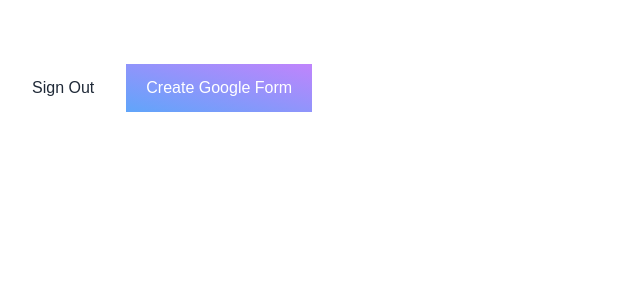
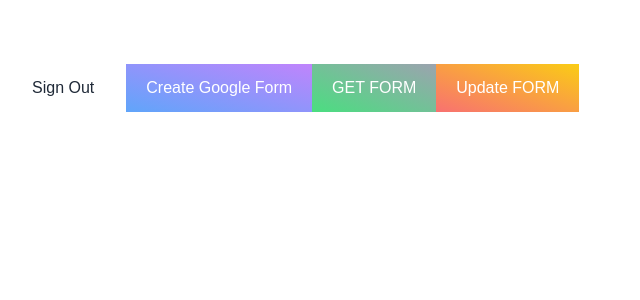
Before and after one commit to aviralsharma07/formgpt, a Next.js app: page /dashboard in a window 1280 px wide. Shown: the top 300 px of the page, without its empty margins (0-640 px from the left). Built offline with nearby package versions, Linux system fonts and the light colour scheme; no server answers.

Commit message:
add and test groq

```diff
--- a/app/dashboard/page.tsx
+++ b/app/dashboard/page.tsx
@@ -4,10 +4,13 @@
 import React, { useEffect, useState } from "react";
 import { useAuth } from "../context/AuthContext";
 import { useFetch } from "../lib/hooks/useFetch";
+
 const Dashboard = () => {
   const { signOut, googleAccessToken, user } = useAuth();
 
   const { data, error, loading, fetchData } = useFetch();
+  console.log(data);
+  console.log("Fetched Form", (data as any)?.info?.title);
 
   const form = {
     info: {
@@ -24,8 +27,53 @@
     });
   };
 
-  console.log("Data Fetched", data);
-  console.log("Error", error);
+  const formId = "1NCqb-7TOvL3qRaV_1x7-Y9P_XJD_RB-PUnn-bm4LF9U";
+
+  const handleGetForm = async () => {
+    fetchData(`https://forms.googleapis.com/v1/forms/${formId}`, {
+      method: "GET",
+      requireAuth: true,
+    });
+  };
+
+  const handleUpdateForm = async () => {
+    fetchData(`https://forms.googleapis.com/v1/forms/${formId}:batchUpdate`, {
+      method: "POST",
+      requireAuth: true,
+      body: JSON.stringify({
+        includeFormInResponse: true,
+        requests: [
+          {
+            updateFormInfo: {
+              info: {
+                title: "Updated Form Title Again",
+                description: "Testing writing and updating form description",
+              },
+              updateMask: "title,description",
+            },
+          },
+          {
+            createItem: {
+              item: {
+                title: "What is your favorite color?",
+                questionItem: {
+                  question: {
+                    required: true,
+                    textQuestion: {
+                      paragraph: true,
+                    },
+                  },
+                },
+              },
+              location: {
+                index: 0, // Position in the form where the question will be added
+              },
+            },
+          },
+        ],
+      }),
+    });
+  };
 
   return (
     <div>
@@ -39,6 +87,12 @@
       <button onClick={handleCreateForm} className="bg-gradient-to-tr from-blue-400 to-purple-400 text-white px-5 py-3">
         Create Google Form
       </button>
+      <button onClick={handleGetForm} className="bg-gradient-to-tr from-green-400 to-gray-400 text-white px-5 py-3">
+        GET FORM
+      </button>
+      <button onClick={handleUpdateForm} className="bg-gradient-to-tr from-red-400 to-yellow-400 text-white px-5 py-3">
+        Update FORM
+      </button>
     </div>
   );
 };
--- /dev/null
+++ b/app/lib/groq/groqClient.ts
@@ -0,0 +1,25 @@
+import Groq from "groq-sdk";
+
+const apiKey = process.env.NEXT_PUBLIC_GROQ_API_KEY;
+const groq = new Groq({ apiKey, dangerouslyAllowBrowser: true });
+
+export async function main() {
+  const chatCompletion = await getGroqChatCompletion();
+  // Print the completion returned by the LLM.
+  console.log(chatCompletion.choices[0]?.message?.content || "");
+}
+
+export async function getGroqChatCompletion() {
+  return groq.chat.completions.create({
+    messages: [
+      {
+        role: "user",
+        content: "What is Love?",
+      },
+    ],
+    model: "llama3-8b-8192",
+    response_format: {
+      type: "json_object",
+    },
+  });
+}
--- a/app/page.tsx
+++ b/app/page.tsx
@@ -1,23 +1,28 @@
 "use client";
+import { useState } from "react";
 import { useAuth } from "./context/AuthContext";
+import { getGroqChatCompletion } from "./lib/groq/groqClient";
 
 export default function Home() {
-  const { signInWithGoogle, loading } = useAuth();
+  const { signInWithGoogle, loading, user } = useAuth();
+  console.log("user in main page..", user);
+  // let chatRes = null;
+  const [chatRes, setChatRes] = useState<string | null>(null);
 
-  // if (loading) {
-  //   // Render a loading spinner or screen while the app is fetching the session
-  //   return (
-  //     <div className="flex items-center justify-center min-h-screen bg-gray-100">
-  //       <div className="animate-spin rounded-full h-16 w-16 border-t-4 border-blue-500"></div>
-  //     </div>
-  //   );
-  // }
+  const checkGroq = async () => {
+    const chatCompletion = await getGroqChatCompletion();
+    console.log(chatCompletion.choices[0]?.message?.content || "");
+    setChatRes(chatCompletion.choices[0]?.message?.content || "");
+  };
 
   return (
     <div>
       <button onClick={signInWithGoogle} className="bg-white text-gray-800 px-8 py-3 rounded-2xl">
         LogIn with Google
       </button>
+      <button onClick={checkGroq} className="text-white bg-gradient-to-tr from-red-500 to-yellow-400 px-5 py-2">
+        Use Groq
+      </button>
     </div>
   );
 }
--- a/package.json
+++ b/package.json
@@ -11,6 +11,7 @@
   "dependencies": {
     "@supabase/ssr": "^0.5.2",
     "@supabase/supabase-js": "^2.47.8",
+    "groq-sdk": "^0.9.1",
     "next": "15.1.0",
     "react": "^19.0.0",
     "react-dom": "^19.0.0"
```
Also changed, not shown: 1 other file (tests, documents, lock files or other folders).
